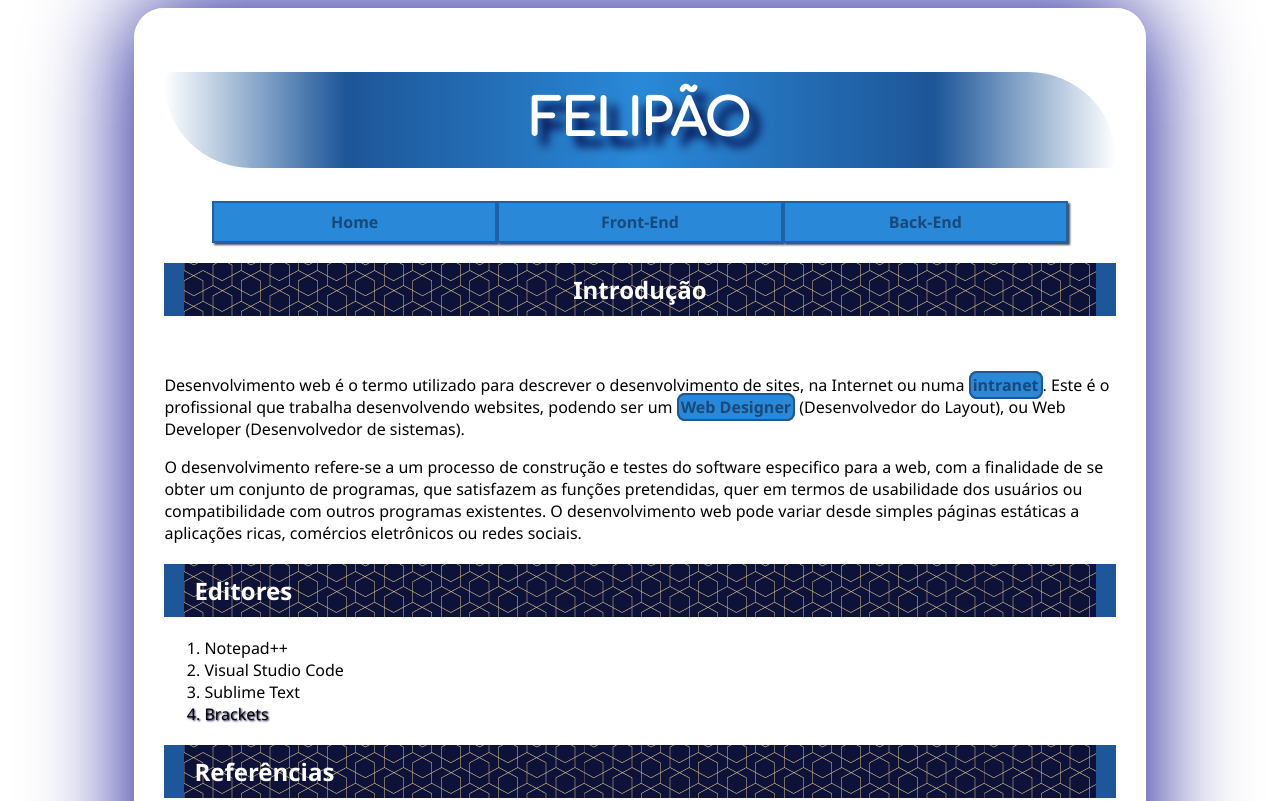
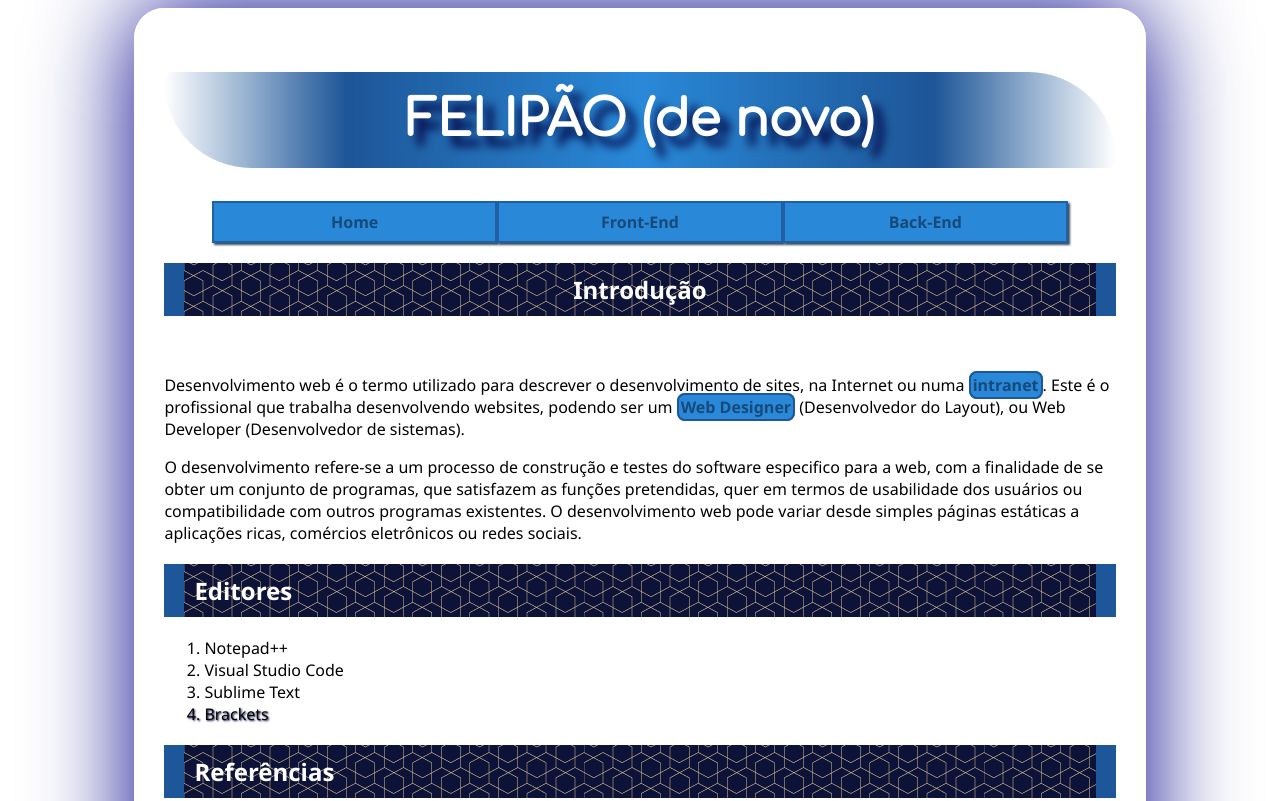
Before and after one commit to PhoenixFoxz/mini_site, a plain HTML site: page index.html in a window 1280 px wide. Shown: the top 801 px of the page. Drawn offline with Linux system fonts and the light colour scheme.

Commit message:
FELIPÃO (de novo)

```diff
--- a/index.html
+++ b/index.html
@@ -10,7 +10,7 @@
 
 
 	<div id="container">
-        <h1>FELIPÃO</h1>
+        <h1>FELIPÃO (de novo)</h1>
 
             <nav>
                 <a href="index.html">Home</a><a href="front-end.html">Front-End</a><a href="back-end.html">Back-End</a>
```
